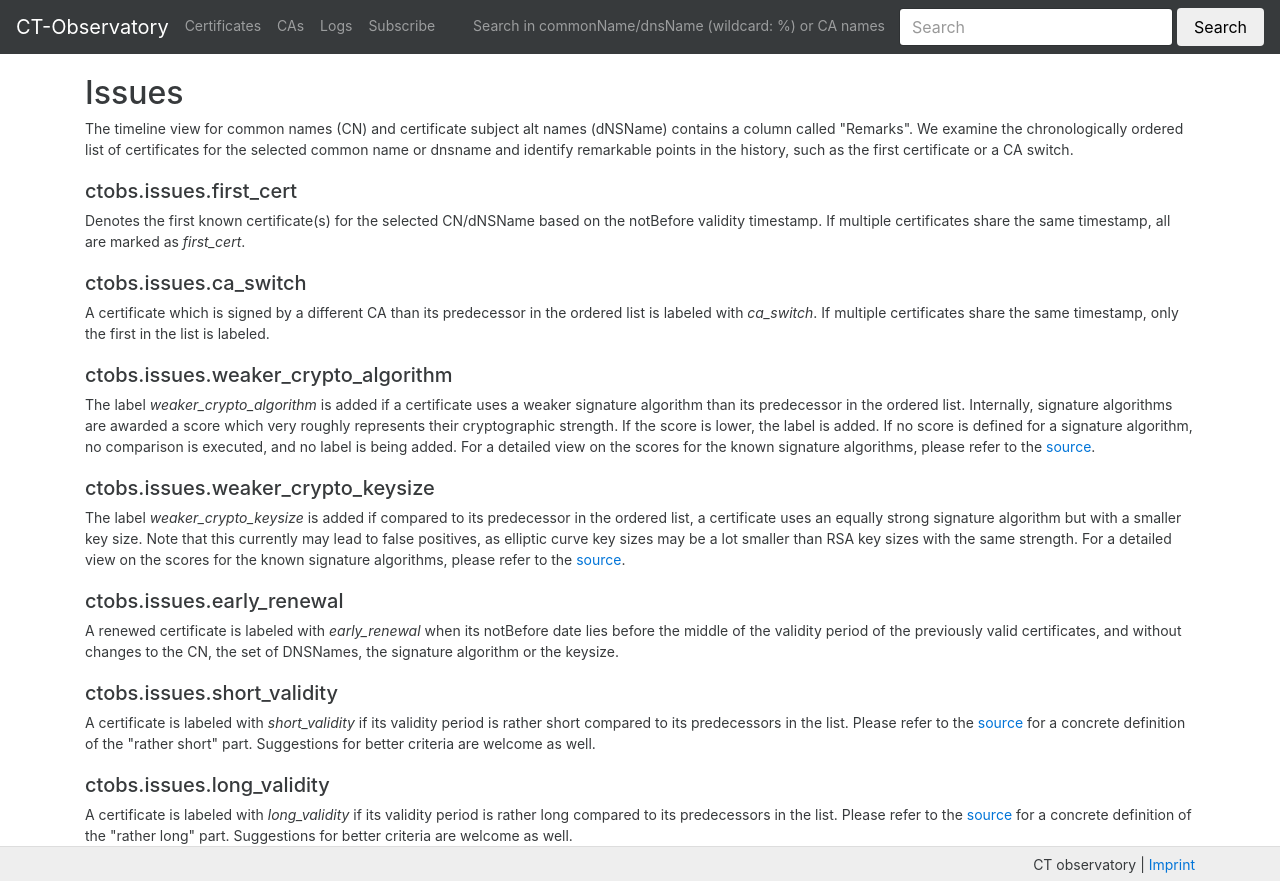
After one commit to USECAP/ct-infrastructure, a Django app: page /issues in a window 1280 px wide. The commit adds this page. Run offline with Django 3.2, Linux system fonts and the light colour scheme; some libraries are stand-ins or nearby versions.

Commit message:
included issue explanations

```diff
--- a/observatory/observer/templates/observer/history.html
+++ b/observatory/observer/templates/observer/history.html
@@ -69,7 +69,8 @@
         <th>status</th>
         <th>notAfter</th>
         <th>Issuer CA</th>
-        <th>Remarks</th>
+        <th>Remarks <a href="{% url 'observer:issues' %}"><i class="fa fa-question-circle" aria-hidden="true"></i></a>
+</th>
       </tr>
       </thead>
       <tbody>
--- /dev/null
+++ b/observatory/observer/templates/observer/issues.html
@@ -0,0 +1,59 @@
+{% extends "base.html" %}
+
+{% block title %}Issues{% endblock %}
+
+{% block style %}
+h5 {
+	margin-top: 1em;
+}
+{% endblock %}
+
+{% block content %}
+
+<h2 id="top">Issues</h2>
+
+The timeline view for common names (CN) and certificate subject alt names (dNSName) contains a column called "Remarks".
+We examine the chronologically ordered list of certificates for the selected common name or dnsname and identify remarkable points in the history, such as the first certificate or a CA switch.
+
+<h5>ctobs.issues.first_cert</h5>
+
+Denotes the first known certificate(s) for the selected CN/dNSName based on the notBefore validity timestamp. If multiple certificates share the same timestamp, all are marked as <i>first_cert</i>.
+
+<h5>ctobs.issues.ca_switch</h5>
+
+A certificate which is signed by a different CA than its predecessor in the ordered list is labeled with <i>ca_switch</i>. If multiple certificates share the same timestamp, only the first in the list is labeled.
+
+<h5>ctobs.issues.weaker_crypto_algorithm</h5>
+
+The label <i>weaker_crypto_algorithm</i> is added if a certificate uses a weaker signature algorithm than its predecessor in the ordered list. Internally, signature algorithms are awarded a score which very roughly represents their cryptographic strength. If the score is lower, the label is added. If no score is defined for a signature algorithm, no comparison is executed, and no label is being added.
+
+For a detailed view on the scores for the known signature algorithms, please refer to the <a href="https://github.com/USECAP/ct-infrastructure/blob/master/observatory/observer/issuefinder.py">source</a>.
+
+
+<h5>ctobs.issues.weaker_crypto_keysize</h5>
+
+The label <i>weaker_crypto_keysize</i> is added if compared to its predecessor in the ordered list, a certificate uses an equally strong signature algorithm but with a smaller key size. Note that this currently may lead to false positives, as elliptic curve key sizes may be a lot smaller than RSA key sizes with the same strength.
+
+For a detailed view on the scores for the known signature algorithms, please refer to the <a href="https://github.com/USECAP/ct-infrastructure/blob/master/observatory/observer/issuefinder.py">source</a>.
+
+<h5>ctobs.issues.early_renewal</h5>
+
+A renewed certificate is labeled with <i>early_renewal</i> when its notBefore date lies before the middle of the validity period of the previously valid certificates, and without changes to the CN, the set of DNSNames, the signature algorithm or the keysize.
+
+<h5>ctobs.issues.short_validity</h5>
+
+A certificate is labeled with <i>short_validity</i> if its validity period is rather short compared to its predecessors in the list.
+
+Please refer to the <a href="https://github.com/USECAP/ct-infrastructure/blob/master/observatory/observer/issuefinder.py">source</a> for a concrete definition of the "rather short" part. Suggestions for better criteria are welcome as well.
+
+<h5>ctobs.issues.long_validity</h5>
+
+A certificate is labeled with <i>long_validity</i> if its validity period is rather long compared to its predecessors in the list.
+
+Please refer to the <a href="https://github.com/USECAP/ct-infrastructure/blob/master/observatory/observer/issuefinder.py">source</a> for a concrete definition of the "rather long" part. Suggestions for better criteria are welcome as well.
+
+
+{% endblock %}
+
+{% block scripts %}
+{% endblock %}
--- a/observatory/observer/urls.py
+++ b/observatory/observer/urls.py
@@ -52,5 +52,6 @@ urlpatterns = [
     url(r'^api/search/ca/(?P<term>.+)/(?P<offset>[0-9]+)$', api.search_ca, name='search_ca'),
     url(r'^api/search/getlastcertificates/(?P<term>.+)/(?P<limit>[0-9]*)$', api.get_last_certificates_for_dnsname, name='get_last_certificates_for_dnsname'),
     url(r'^api/search/certificateknown/(?P<fingerprint>.+)$', api.search_certificate_by_fingerprint, name='search_cert_by_fingerprint'),
+    url(r'^issues$', views.issues, name='issues'),
     url(r'^imprint$', views.imprint, name='imprint'),
 ]
--- a/observatory/observer/views.py
+++ b/observatory/observer/views.py
@@ -329,3 +329,6 @@ def flag(request, flag_id):
 
 def imprint(request):
     return render(request, 'observer/imprint.html')
+
+def issues(request):
+    return render(request, 'observer/issues.html')
--- a/observatory/templates/base.html
+++ b/observatory/templates/base.html
@@ -5,12 +5,12 @@
 <head>
     <title>{% block title %}{% endblock %}</title>
     <link rel="shortcut icon" href="/static/favicon.ico">
-    <style type="text/css">{% block style %}{% endblock %}</style>
     <link rel="stylesheet" type="text/css" href="{% static "css/observatory.css" %}"/>
     <link rel="stylesheet" type="text/css" href="{% static "css/bootstrap.min.css" %}"/>
     <link rel="stylesheet" type="text/css" href="{% static "css/nv.d3.css" %}"/>
     <link rel="stylesheet" type="text/css" href="{% static "css/ng-table.min.css" %}"/>
     <link rel="stylesheet" type="text/css" href="{% static "css/font-awesome.min.css" %}"/>
+    <style type="text/css">{% block style %}{% endblock %}</style>
 </head>
 <body>
     <div id="wrapper">
```
